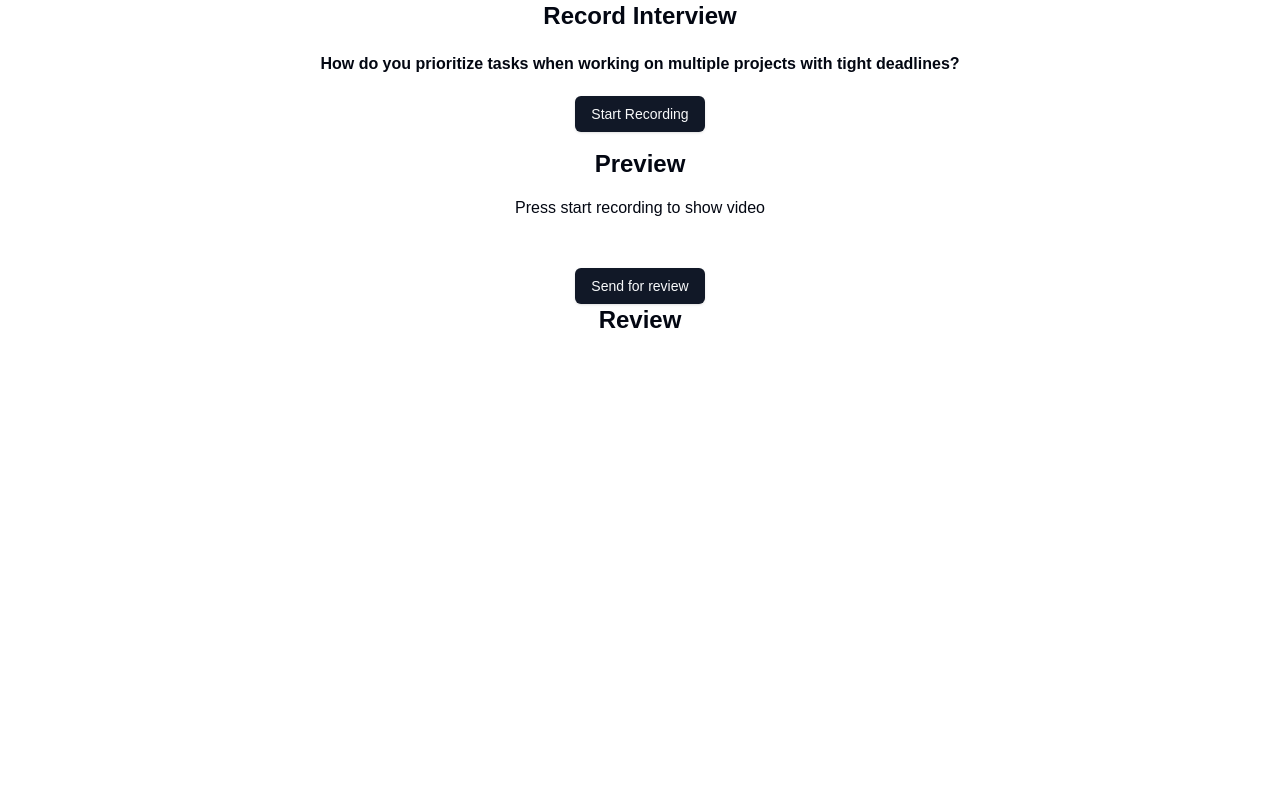
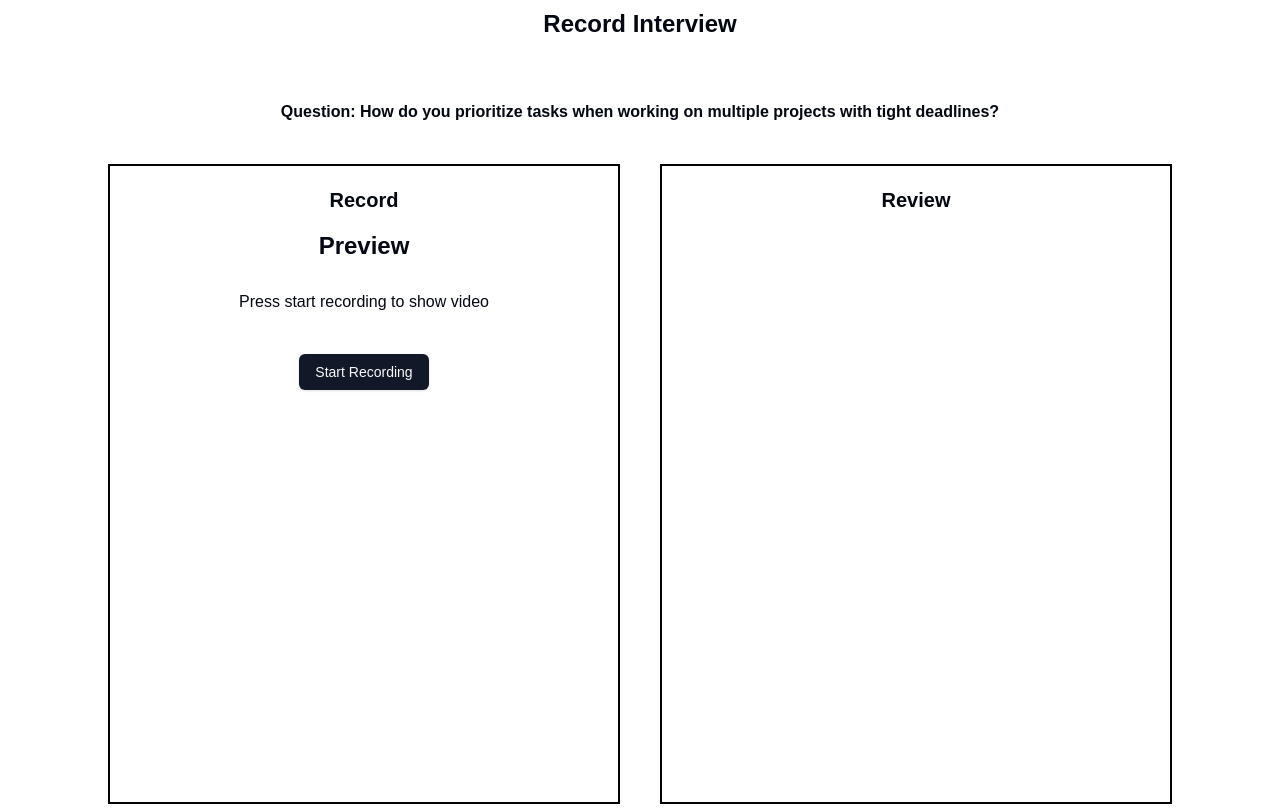
Before and after one commit to Kyle-Hasan/InterviewSenseiFrontend, a Next.js app: page /InterviewRecord in a window 1280 px wide. Built offline with nearby package versions, Linux system fonts and the light colour scheme.

Commit message:
add timer and restyle interview page

```diff
--- a/src/app/InterviewRecord/page.tsx
+++ b/src/app/InterviewRecord/page.tsx
@@ -2,7 +2,7 @@
 import VideoRecord from '@/components/VideoRecord'
 import React, { useState } from 'react'
 import { ratingResponse } from '../types/ratingResponse'
-import { Button } from '@/components/ui/button'
+
 import axiosInstance from '../utils/axiosInstance'
 
 export default function InterviewRecord() {
@@ -12,6 +12,7 @@ export default function InterviewRecord() {
   const [reviewBad,setReviewBad] = useState<string[]>([])
   const [recording,setRecording] = useState(false)
   const [question,setQuestion] = useState("How do you prioritize tasks when working on multiple projects with tight deadlines?")
+  const [loadingResponse,setLoadingResponse] = useState(false)
 
 
 
@@ -20,6 +21,7 @@ export default function InterviewRecord() {
 
 
     if(blob) {
+      setLoadingResponse(true)
 
       const formData = new FormData();
       formData.append("video",blob,"video.webm")
@@ -30,12 +32,13 @@ export default function InterviewRecord() {
         'Content-Type':'multipart/form-data'
       }
     });
+    setLoadingResponse(false)
     const data:ratingResponse = response.data
 
-    const goodArr = data.good.split(".")
+    const goodArr = data.good.split("..")
     goodArr.pop()
 
-    const badArr = data.bad.split('.')
+    const badArr = data.bad.split('...')
     badArr.pop()
 
     setReviewGood(goodArr)
@@ -44,36 +47,50 @@ export default function InterviewRecord() {
     }
   }
   return (
-    <div className='flex items-center justify-center h-100 flex-col'>
+    <div className='flex flex-col h-screen space-y-10 mt-2'>
+  <h2 className='text-2xl font-bold text-center mb-5 w-full'>Record Interview</h2>
+  <h2 className='font-bold text-center mb-5 w-full'>Question: {question}</h2>
 
-        <h2 className='text-2xl font-bold text-center mb-5 w-screen'>Record Interview</h2>
-        <h2 className='font-bold text-center mb-5 w-screen mb-1'>{question}</h2>
-        <VideoRecord setBlob={setBlob} setRecording={setRecording} recording={recording} />
-
-        { !recording && <Button className='mt-2' onClick={sendForReview}>Send for review</Button> }
-      <h2 className='text-2xl font-bold'>Review</h2>
-      { reviewGood && reviewGood.length > 0 &&
-      <div className='space-y-4 flex flex-col  text-align-left w-1/2'>
-        <h2 className='font-bold mb-1 text-center underline'>Good</h2>
-        <ul className='list-disc'>
-        {
-          reviewGood.map(x=> {
-            return <li key={x}>{x}</li>
-          })
-        }
-        </ul> </div>}
-        { reviewBad && reviewBad.length > 0 &&
-        <div className='flex flex-col  text-align-left w-1/2'>
-        <h2 className='font-bold mb-1 text-center underline'>Bad</h2>
-          <ul className='list-disc'>
-        {
-          reviewBad.map(x=> {
-            return <li key={x}>{x}</li>
-          })
-        }
-        </ul> </div> }
+  <div className='flex justify-center items-start space-x-10 w-full h-2/3 xl:h-[80%] lg:h-[78%]'>
+    {/* Record Section */}
+    <div className='flex flex-col items-center border-2 border-black p-5 xl:w-2/5 w-1/3  h-full'>
+      <h2 className='text-xl font-bold mb-4'>Record</h2>
+      <VideoRecord responseLoading={loadingResponse} setBlob={setBlob} setRecording={setRecording} recording={recording} sendForReview={sendForReview} />
 
     </div>
+
+    {/* Review Section */}
+    <div className='flex flex-col items-center border-2 border-black p-5 xl:w-2/5 w-1/3 h-full overflow-scroll'>
+      <h2 className='text-xl font-bold mb-4'>Review</h2>
+      { !loadingResponse ?
+
+      <>
+      {reviewGood && reviewGood.length > 0 && (
+        <div className='w-full'>
+          <h3 className='font-bold text-center underline mb-2'>Good</h3>
+          <ul className='list-disc pl-5 space-y-1'>
+            {reviewGood.map(x => <li key={x}>{x}</li>)}
+          </ul>
+        </div>
+      )}
+
+      {reviewBad && reviewBad.length > 0 && (
+        <div className='w-full mt-4'>
+          <h3 className='font-bold text-center underline mb-2'>Bad</h3>
+          <ul className='list-disc pl-5 space-y-1'>
+            {reviewBad.map(x => <li key={x}>{x}</li>)}
+          </ul>
+        </div>
+      )}
+      </> :
+      <div className="flex justify-center items-center h-screen">
+      <div className="w-16 h-16 border-4 border-blue-500 border-t-transparent rounded-full animate-spin"></div>
+    </div>
+    }
+    </div>
+  </div>
+</div>
+
   )
 
 }
--- a/src/components/VideoRecord.tsx
+++ b/src/components/VideoRecord.tsx
@@ -1,25 +1,46 @@
 'use client'
-import React, { useRef, useState } from 'react';
+import React, { useEffect, useRef, useState } from 'react';
 import { Button } from './ui/button';
 
 
 interface VideoRecordProps {
   setBlob: (blob:Blob)=> void,
   recording: boolean
-  setRecording: (recording:boolean) => void
+  setRecording: (recording:boolean) => void,
+  sendForReview: ()=> void,
+  responseLoading: boolean
+
 }
-export default function VideoRecord({recording,setRecording,setBlob}:VideoRecordProps) {
+export default function VideoRecord({recording,setRecording,setBlob,sendForReview, responseLoading}:VideoRecordProps) {
   const videoRef = useRef<HTMLVideoElement>(null);
 
   const [hasVideo,setHasVideo] = useState(false)
-  const downloadRef = useRef<HTMLAnchorElement>(null);
+
   const mediaRecorder =  useRef<MediaRecorder | null>(null)
   const mediaStream = useRef<MediaStream | null>(null)
+  const [firstRecording,setFirstRecording] = useState(false)
+  const TIMEOUT = 10*1000 // 2 minutes
+  const [timeRemaining,setTimeRemaining] = useState(TIMEOUT/1000)
+  const [minutes,setMinutes] = useState("00")
+  const [seconds,setSeconds] = useState("10")
+
+
+  const intervalId = useRef<NodeJS.Timeout | null>(null)
+  const timeoutId = useRef<NodeJS.Timeout | null> (null)
+// clean up interval
+useEffect(()=> {
+
+
+  return ()=> {
+    if(intervalId.current) {
+    clearInterval(intervalId.current)
+    }
+  }
+}, [])
 
 
 
-
-  async function handleStream(stream:MediaStream) {
+  const handleStream = async(stream:MediaStream)=> {
     mediaRecorder.current = new MediaRecorder(stream as MediaStream)
     if(mediaRecorder.current) {
         // eslint-disable-next-line @typescript-eslint/no-explicit-any
@@ -38,8 +59,36 @@ export default function VideoRecord({recording,setRecording,setBlob}:VideoRecord
 
 
 
+
+          intervalId.current = setInterval(() => {
+            setTimeRemaining((prevTimeRemaining) => {
+              const t = prevTimeRemaining - 1;
+              const minNum = Math.floor(t / 60);
+              const secondsNum = t % 60;
+              setMinutes(minNum.toString().padStart(2, '0'));
+              setSeconds(secondsNum.toString().padStart(2, '0'));
+              return t;
+            });
+          }, 1000);
+
+
+
+
+         timeoutId.current = setTimeout(()=> {
+
+            if(mediaRecorder.current && mediaRecorder.current.state === 'recording') {
+              mediaRecorder.current.stop()
+
+
+              stopRecording()
+            }
+
+          }, TIMEOUT )
+
+
+
           await stopped;
-          debugger
+
           return data;
 
       }
@@ -53,6 +102,7 @@ export default function VideoRecord({recording,setRecording,setBlob}:VideoRecord
 
   const startRecording = async () => {
 
+
     try {
       setRecording(true);
       setHasVideo(true)
@@ -60,6 +110,7 @@ export default function VideoRecord({recording,setRecording,setBlob}:VideoRecord
         video: true,
         audio: true,
       });
+
 
       if (videoRef.current && mediaStream.current) {
         videoRef.current.srcObject = mediaStream.current;
@@ -69,7 +120,7 @@ export default function VideoRecord({recording,setRecording,setBlob}:VideoRecord
       const recordedChunks = await handleStream(mediaStream.current);
 
 
-      if (videoRef.current && downloadRef.current && recordedChunks) {
+      if (videoRef.current&& recordedChunks) {
         const recordedBlob = convertDataToBlob(recordedChunks)
 
         const url = URL.createObjectURL(recordedBlob);
@@ -79,9 +130,6 @@ export default function VideoRecord({recording,setRecording,setBlob}:VideoRecord
         videoRef.current.srcObject = null;
         videoRef.current.controls = true;
 
-        downloadRef.current.href = url;
-        downloadRef.current.download = 'RecordedVideo.webm';
-        downloadRef.current.textContent = 'Download Recorded Video';
       }
     } catch (error) {
       console.error('Error during recording:', error);
@@ -93,7 +141,16 @@ export default function VideoRecord({recording,setRecording,setBlob}:VideoRecord
     if (mediaStream.current) {
       mediaStream.current.getTracks().forEach((track) => track.stop());
     }
+
+    if(intervalId.current) {
+      clearInterval(intervalId.current)
+    }
+    if(timeoutId.current) {
+      clearTimeout(timeoutId.current)
+    }
+    setTimeRemaining(TIMEOUT/1000)
     setRecording(false);
+    setFirstRecording(true)
   };
 
 
@@ -101,18 +158,34 @@ export default function VideoRecord({recording,setRecording,setBlob}:VideoRecord
   return (
     <div className='space-y-4 flex flex-col items-center justify-center'>
 
-      {recording ? (
-        <Button onClick={stopRecording}>Stop Recording</Button>
-      ) : (
-        <Button onClick={startRecording}>Start Recording</Button>
-      )}
+
       <h2 className="text-2xl font-bold mb-3">Preview</h2>
       {
         hasVideo ?
       <video className="size-auto" ref={videoRef} autoPlay muted></video> : <p className='text'>Press start recording to show video</p>
         }
       <br />
-      <a ref={downloadRef} className="text-blue-500 mt-4 block"></a>
+
+
+
+      {recording ? (
+        <>
+        <div className='mb-2'> Time remaining: {minutes}:{seconds}</div>
+        <div className='flex flex-row space-x-4'>
+
+        <Button onClick={stopRecording}>Stop Recording</Button>
+        </div>
+        </>
+      ) : (
+        <div className='flex flex-row space-x-4'>
+          {firstRecording && <Button  onClick={sendForReview} disabled={responseLoading}>Send for review</Button>}
+        <Button onClick={startRecording} disabled={responseLoading}>Start Recording</Button>
+        </div>
+      )
+
+
+      }
+
 
     </div>
   );
```
